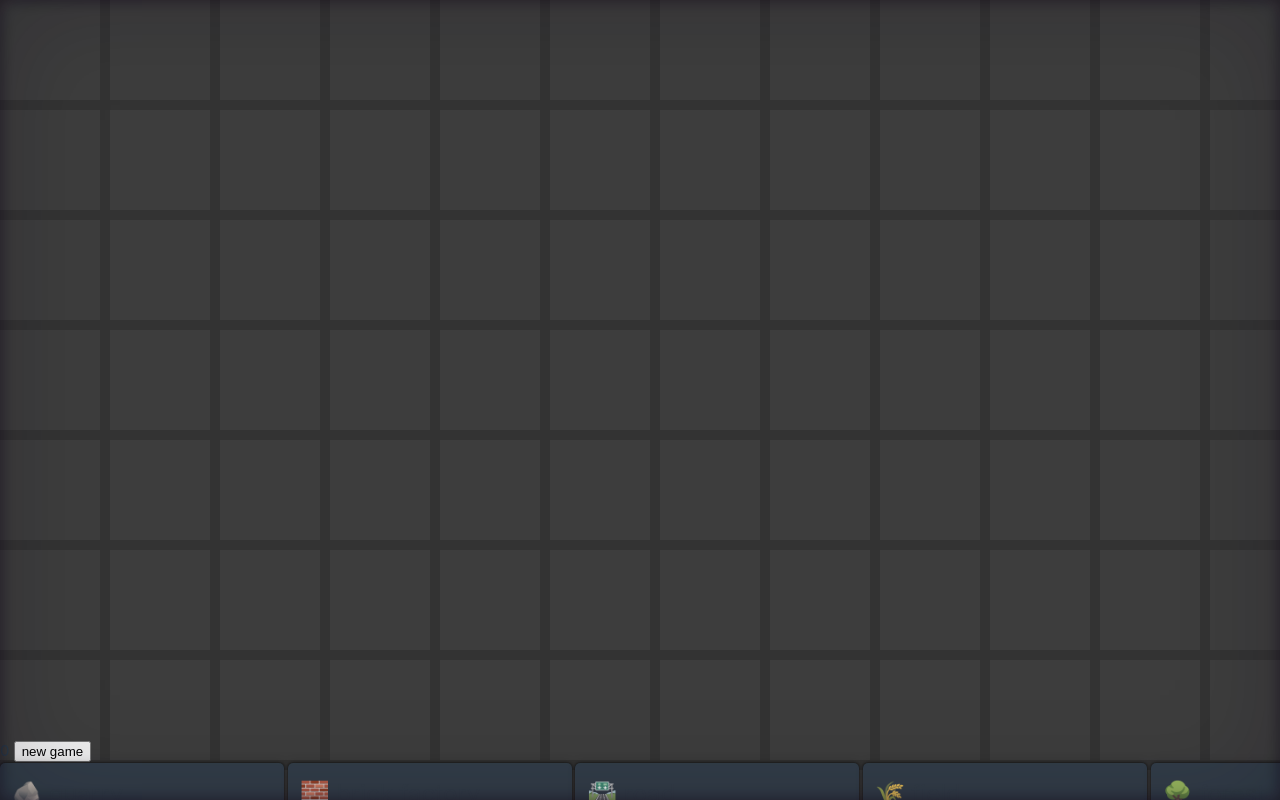
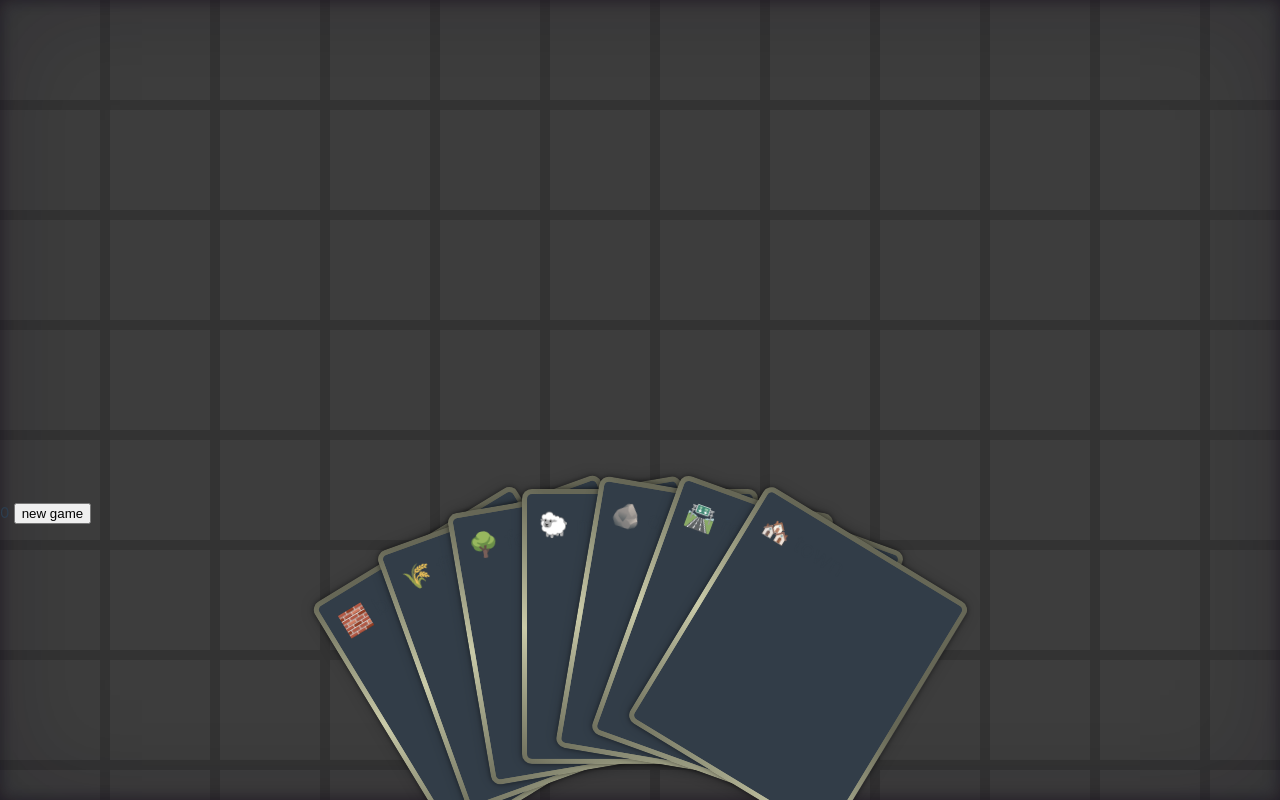
Before and after one commit to Ragnar-Oock/colon, a Vue app: page / in a window 1280 px wide. Built offline with nearby package versions, Linux system fonts and the light colour scheme.

Commit message:
feat: improve display of available cards

```diff
--- a/src/App.vue
+++ b/src/App.vue
@@ -60,5 +60,6 @@
 	.ui {
 		position: fixed;
 		bottom: 0;
+		width: 100%;
 	}
 </style>
--- a/src/components/board-view.vue
+++ b/src/components/board-view.vue
@@ -79,6 +79,7 @@
 		overflow: clip;
 		height: 100vh;
 		position: relative;
+		isolation: isolate;
 
 		&::after {
 			--hsl: 272, 48.4%, 6.1%;
--- a/src/components/hand-card.vue
+++ b/src/components/hand-card.vue
@@ -5,11 +5,11 @@
 	import { useDeckStore } from "../stores/deck.store";
 	import { useDraggableStore } from "../stores/draggable.store";
 	import { useResourceStore } from "../stores/resource.store";
-	import CostDisplay from "./cost-display.vue";
 
 
-	const {card} = defineProps<{
+	const {card, index} = defineProps<{
 		card: CardInstance,
+		index: number,
 	}>()
 
 	const resourceStore = useResourceStore();
@@ -24,16 +24,16 @@
 	}
 
 	const seed = ref(0);
-	const hoverAngle = computed(() => `${ (seed.value - .5) * 15 }deg`)
 
 	function hover() {
 		seed.value = Math.random();
 	}
 
-	const isDragged = ref(false)
+	const hoverAngle = computed(() => `${ (seed.value - .5) * 15 }deg`)
+
+	const parameter = computed(() => (index / (deckStore.idleHand.length - 1)) - 0.5);
 
 	function dragStart(event: DragEvent) {
-		isDragged.value = true;
 		deckStore.active = card;
 
 		draggable.start({
@@ -46,7 +46,6 @@
 			},
 			onEnd() {
 				deckStore.active = null
-				isDragged.value = false;
 			},
 		})
 
@@ -57,11 +56,15 @@
 		dataTransfer.effectAllowed = 'move';
 	}
 
+
 </script>
 
 <template>
 	<div
-		:class="{'can-use': canUse, active: isActive, 'is-dragged': isDragged}"
+		:class="{
+			'can-use': canUse,
+			active: isActive,
+		}"
 		class="card"
 		draggable="true"
 		@click="select"
@@ -69,26 +72,78 @@
 		@mouseenter="hover"
 	>
 		<p>{{ card.icon }} {{ card.name }}</p>
-		<CostDisplay :cost="card.cost"/>
 	</div>
 </template>
 
 <style scoped>
+	@property --bgc-pos {
+		syntax: "<percentage>";
+		inherits: false;
+		initial-value: 100%;
+	}
+
+	@property --bgc-angle {
+		syntax: "<angle>";
+		inherits: false;
+		initial-value: -146deg;
+	}
+
 	.card {
-		background: #2c3e50;
-		border-radius: 5px;
+		--bgc: #2c3e50;
+		--card-accent-1: oklch(0.508 0.043 110.214);
+		--card-accent-2: oklch(0.833 0.076 109.607);
+
+		background-color: var(--bgc);
+		/*@formatter:off*/
+		background:
+			linear-gradient(var(--bgc), var(--bgc)) padding-box,
+			linear-gradient(
+				var(--bgc-angle),
+				var(--card-accent-1) 0%,
+				var(--card-accent-1) 25%,
+				var(--card-accent-2) 50%,
+				var(--card-accent-1) 75%,
+				var(--card-accent-1) 100%
+			) var(--bgc-pos) var(--bgc-pos) / 200% border-box;
+		/*@formatter:on*/
+		border-radius: 10px;
 		padding: .5em;
 		font-size: 1.5rem;
-		transition: transform ease-in-out 500ms;
 		isolation: isolate;
-		box-shadow: 0 0 10px hsla(0, 0%, 0%, 18%),
-		0 0 3px hsla(0, 0%, 0%, 80%);
+		box-shadow: 0 0 15px hsla(0, 0%, 0%, 18%),
+		0 0 5px hsla(0, 0%, 0%, 45%);
 		user-select: none;
 		cursor: grab;
+		border: solid transparent 5px;
+		position: relative;
 
-		&.is-dragged {
-			opacity: 0;
-		}
+
+		grid-area: 1/1;
+		--hovered: 0deg;
+		--unit: 23vmin;
+		--radius: 1.97;
+		--arc-length: 0.9rad;
+		--vertical-offset: calc(var(--radius) * cos((-1 * var(--arc-length)) / 2));
+		--x: calc(var(--unit) * var(--radius) * sin(v-bind(parameter) * var(--arc-length)));
+		--y: calc(var(--unit) * -1 * (var(--radius) * cos(v-bind(parameter) * var(--arc-length)) - var(--vertical-offset)));
+
+		--idle-angle: calc(tan(v-bind(parameter)) * 1rad);
+
+		/*@formatter:off*/
+		transform:
+			translateX(var(--x))
+			translateY(var(--y))
+			rotate(var(--idle-angle))
+			translateY(var(--offset, 0px))
+			rotate(var(--hovered))
+		;
+		/*@formatter:on*/
+		--position-easing: linear(0, 0.007 0.9%, 0.027 1.9%, 0.117 4.2%, 0.634 12.9%, 0.838 17.1%, 0.914 19.2%, 0.976 21.4%, 1.021 23.6%, 1.053 26%, 1.073 29.2%, 1.075 32.9%, 1.014 48%, 0.996 57.5%, 1);
+		--border-easing: linear(0, 0.008 1.1%, 0.034 2.3%, 0.134 4.9%, 0.264 7.3%, 0.683 14.3%, 0.797 16.5%, 0.89 18.6%, 0.967 20.7%, 1.027 22.8%, 1.073 25%, 1.104 27.3%, 1.123 30.6%, 1.119 34.3%, 1.018 49.5%, 0.988 58.6%, 0.985 65.2%, 1 84.5%, 1);
+		transition: transform var(--position-easing) 650ms,
+		--bgc-pos var(--border-easing) 550ms,
+		--bgc-angle ease-out 550ms;
+
 
 		&:not(.can-use) {
 			filter: saturate(60%);
@@ -96,14 +151,12 @@
 
 		/* todo use aria stuff instead */
 
-		&.active {
-			--offset: -5em;
-		}
-
 		&:hover,
 		&.active {
-			transform: translateY(var(--offset, -2.5em)) rotate(v-bind(hoverAngle));
-			transition-duration: 300ms;
+			--offset: -2.5rem;
+			--hovered: v-bind(hoverAngle);
+			--bgc-pos: 0%;
+			--bgc-angle: -60deg;
 			transition-delay: 50ms;
 		}
 
@@ -113,5 +166,14 @@
 			width: 100%;
 			aspect-ratio: 1;
 		}
+
+		&::before {
+			content: '';
+			display: block;
+			width: 100%;
+			aspect-ratio: 1;
+			top: 100%;
+			position: absolute;
+		}
 	}
 </style>
--- a/src/components/hand-display.vue
+++ b/src/components/hand-display.vue
@@ -1,18 +1,16 @@
 <script setup lang="ts">
-
 	import { useEventListener } from "@vueuse/core";
 	import { computed } from "vue";
-	import { CardInstance } from "../helpers/card.helper";
 	import { useDeckStore } from "../stores/deck.store";
 	import { useDraggableStore } from "../stores/draggable.store";
-	import { getPonderatedCost } from "../stores/resource.store";
-	import StackDisplay from "./stack-display.vue";
+	import HandCard from "./hand-card.vue";
 
 	const deckStore = useDeckStore();
 
-	const stacks = computed(() => Object
-		.values(Object.groupBy(deckStore.hand, ({name}) => name) as Record<string, CardInstance[]>)
-		.sort(([a], [b]) => getPonderatedCost(a.cost) - getPonderatedCost(b.cost)));
+	const hand = computed(() => deckStore
+		.idleHand
+		.sort((a, b) => a.name.localeCompare(b.name))
+	)
 
 	const draggable = useDraggableStore();
 
@@ -21,8 +19,6 @@
 			draggable.cancel();
 		}
 	})
-
-
 </script>
 
 <template>
@@ -32,14 +28,22 @@
 		@dragover.prevent
 	>
 		<div class="stacks">
-			<StackDisplay v-for="stack in stacks" :stack/>
+			<HandCard
+				v-for="(card, index) in hand"
+				:key="card.id"
+				:card
+				:index
+			/>
 		</div>
 	</div>
 </template>
 
 <style scoped>
 	.stacks {
-		display: flex;
+		display: grid;
+		grid: 100% / auto-flow 25ch;
 		gap: .25em;
+		margin-inline: auto;
+		width: min-content;
 	}
 </style>
--- a/src/stores/deck.store.ts
+++ b/src/stores/deck.store.ts
@@ -7,6 +7,14 @@ export const useDeckStore = defineStore('deck', () => {
 	const hand = ref<CardInstance[]>([]);
 	const active = ref<CardInstance | null>(null);
 
+	/**
+	 * List the cards in hand minus the active one.
+	 */
+	const idleHand = computed(() =>
+		hand
+			.value
+			.filter(card => reactive(card) !== active.value)
+	);
 	/**
 	 * All possible cards that can be drawn into a deck
 	 */
@@ -81,6 +89,7 @@ export const useDeckStore = defineStore('deck', () => {
 		registry,
 		hand,
 		active,
+		idleHand,
 		draw,
 		register,
 		pick,
```
